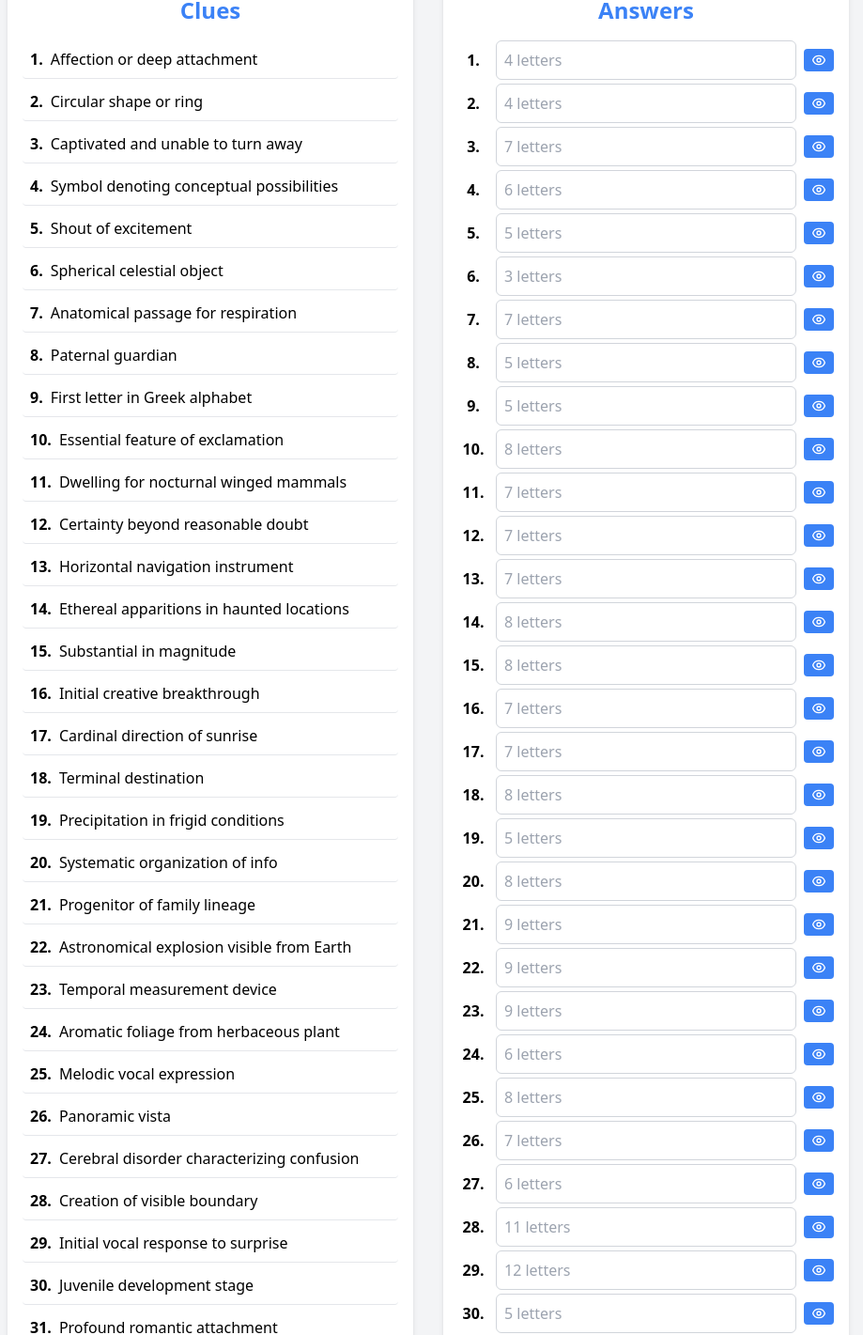
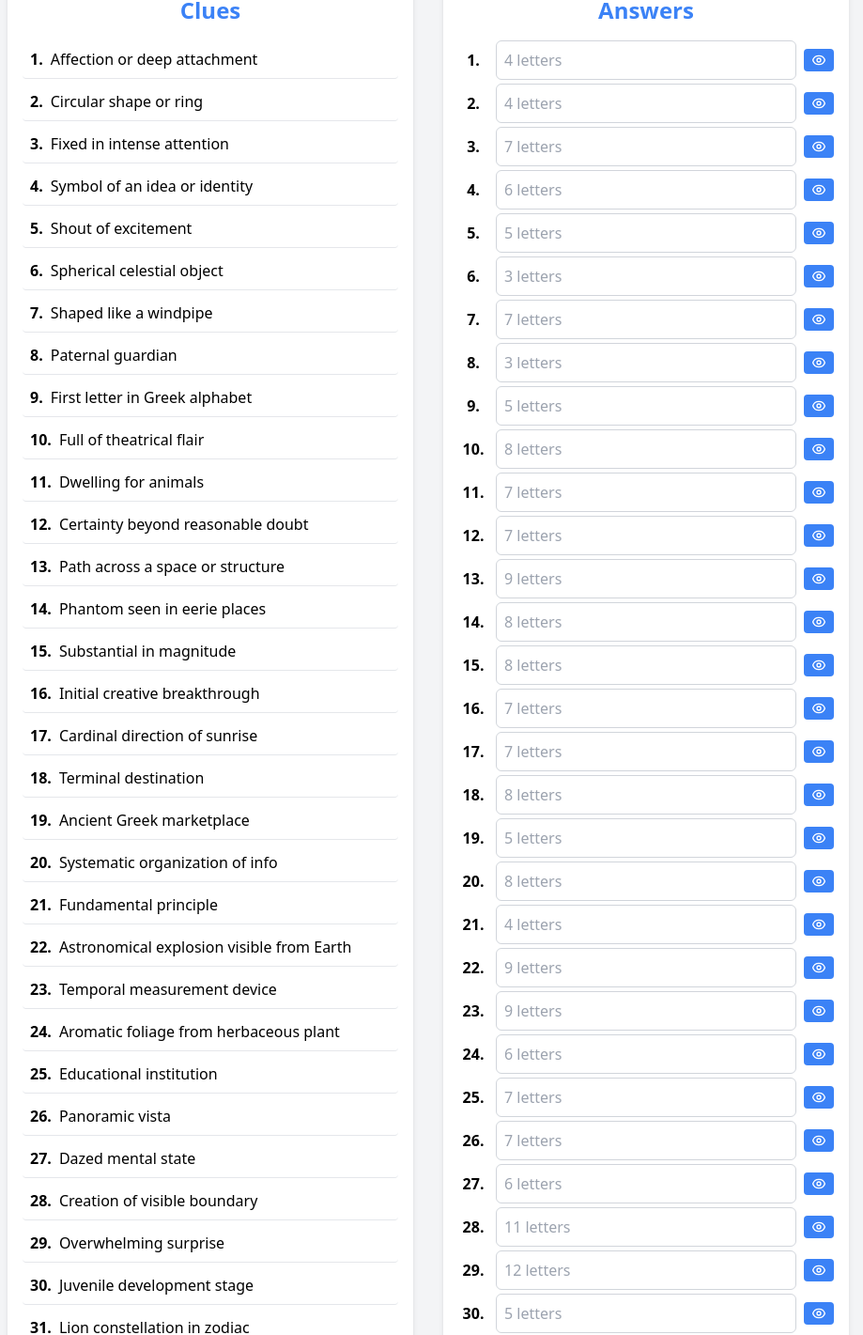
Before and after one commit to lperry25/fathers-day-puzzle, a Next.js app: page / in a window 1280 px wide. Shown: the part 193-1614 px from the top of the page at 94% size, without its empty margins (184-1103 px from the left). Built offline with nearby package versions, Linux system fonts and the light colour scheme.

Commit message:
finalize the puzzle

```diff
--- a/components/PuzzleGrid.tsx
+++ b/components/PuzzleGrid.tsx
@@ -1,29 +1,28 @@
 import { useState, useEffect } from 'react';
-import { useRouter } from 'next/router';
 
 // Define the puzzle clues and answers - removing punctuation from answers
 const puzzleData = [
   // LOVE
   { id: 1, clue: "Affection or deep attachment", answer: "LOVE", messageLetters: [0] }, // L
   { id: 2, clue: "Circular shape or ring", answer: "LOOP", messageLetters: [1] }, // O
-  { id: 3, clue: "Captivated and unable to turn away", answer: "RIVETED", messageLetters: [2] }, // V
-  { id: 4, clue: "Symbol denoting conceptual possibilities", answer: "EMBLEM", messageLetters: [0] }, // E
+  { id: 3, clue: "Fixed in intense attention", answer: "RIVETED", messageLetters: [2] }, // V
+  { id: 4, clue: "Symbol of an idea or identity", answer: "EMBLEM", messageLetters: [0] }, // E
 
   // YOU
   { id: 5, clue: "Shout of excitement", answer: "YODEL", messageLetters: [0] }, // Y
-  { id: 6, clue: "Spherical celestial object", answer: "ORB", messageLetters: [0] }, // O - fixed from ORION
-  { id: 7, clue: "Anatomical passage for respiration", answer: "TUBULAR", messageLetters: [1] }, // U
+  { id: 6, clue: "Spherical celestial object", answer: "ORB", messageLetters: [0] }, // O
+  { id: 7, clue: "Shaped like a windpipe", answer: "TUBULAR", messageLetters: [1] }, // U
 
   // DAD
-  { id: 8, clue: "Paternal guardian", answer: "DADDY", messageLetters: [0] }, // D
+  { id: 8, clue: "Paternal guardian", answer: "DAD", messageLetters: [0] }, // D
   { id: 9, clue: "First letter in Greek alphabet", answer: "ALPHA", messageLetters: [0] }, // A
-  { id: 10, clue: "Essential feature of exclamation", answer: "DRAMATIC", messageLetters: [0] }, // D
+  { id: 10, clue: "Full of theatrical flair", answer: "DRAMATIC", messageLetters: [0] }, // D
 
   // HAVE
-  { id: 11, clue: "Dwelling for nocturnal winged mammals", answer: "HABITAT", messageLetters: [0] }, // H
+  { id: 11, clue: "Dwelling for animals", answer: "HABITAT", messageLetters: [0] }, // H
   { id: 12, clue: "Certainty beyond reasonable doubt", answer: "ASSURED", messageLetters: [0] }, // A
-  { id: 13, clue: "Horizontal navigation instrument", answer: "SEXTANT", messageLetters: [2] }, // V
-  { id: 14, clue: "Ethereal apparitions in haunted locations", answer: "SPECTERS", messageLetters: [2] }, // E
+  { id: 13, clue: "Path across a space or structure", answer: "TRAVERSAL", messageLetters: [3] }, // V
+  { id: 14, clue: "Phantom seen in eerie places", answer: "SPECTERS", messageLetters: [2] }, // E
 
   // A
   { id: 15, clue: "Substantial in magnitude", answer: "GIGANTIC", messageLetters: [3] }, // A
@@ -32,35 +31,35 @@ const puzzleData = [
   { id: 16, clue: "Initial creative breakthrough", answer: "GENESIS", messageLetters: [0] }, // G
   { id: 17, clue: "Cardinal direction of sunrise", answer: "EASTERN", messageLetters: [5] }, // R
   { id: 18, clue: "Terminal destination", answer: "ENDPOINT", messageLetters: [0] }, // E
-  { id: 19, clue: "Precipitation in frigid conditions", answer: "SLEET", messageLetters: [0] }, // A - wrong
-  { id: 20, clue: "Systematic organization of info", answer: "TAXONOMY", messageLetters: [1] }, // T
+  { id: 19, clue: "Ancient Greek marketplace", answer: "AGORA", messageLetters: [0] }, // A
+  { id: 20, clue: "Systematic organization of info", answer: "TAXONOMY", messageLetters: [0] }, // T
 
   // FATHER
-  { id: 21, clue: "Progenitor of family lineage", answer: "PATRIARCH", messageLetters: [3] }, // F - wrong
+  { id: 21, clue: "Fundamental principle", answer: "FACT", messageLetters: [0] }, // F
   { id: 22, clue: "Astronomical explosion visible from Earth", answer: "SUPERNOVA", messageLetters: [8] }, // A
   { id: 23, clue: "Temporal measurement device", answer: "TIMEPIECE", messageLetters: [0] }, // T
   { id: 24, clue: "Aromatic foliage from herbaceous plant", answer: "HERBAL", messageLetters: [0] }, // H
-  { id: 25, clue: "Melodic vocal expression", answer: "CHANTING", messageLetters: [4] }, // E - wrong
+  { id: 25, clue: "Educational institution", answer: "COLLEGE", messageLetters: [4] }, // E
   { id: 26, clue: "Panoramic vista", answer: "SCENERY", messageLetters: [5] }, // R
 
   // 'S
-  { id: 27, clue: "Cerebral disorder characterizing confusion", answer: "STUPOR", messageLetters: [0] }, // S
+  { id: 27, clue: "Dazed mental state", answer: "STUPOR", messageLetters: [0] }, // S
 
   // DAY!
   { id: 28, clue: "Creation of visible boundary", answer: "DEMARCATION", messageLetters: [0] }, // D
-  { id: 29, clue: "Initial vocal response to surprise", answer: "ASTONISHMENT", messageLetters: [0] }, // A
+  { id: 29, clue: "Overwhelming surprise", answer: "ASTONISHMENT", messageLetters: [0] }, // A
   { id: 30, clue: "Juvenile development stage", answer: "YOUTH", messageLetters: [0] }, // Y
 
   // LOVE
-  { id: 31, clue: "Profound romantic attachment", answer: "ADORATION", messageLetters: [3] }, // L - wrong
+  { id: 31, clue: "Lion constellation in zodiac", answer: "LEO", messageLetters: [0] }, // L
   { id: 32, clue: "Vacant space above surface", answer: "OVERHEAD", messageLetters: [0] }, // O
   { id: 33, clue: "Triumphant gladiatorial gesture", answer: "VICTORY", messageLetters: [0] }, // V
   { id: 34, clue: "Essential element for respiration", answer: "OXYGEN", messageLetters: [4] }, // E
 
   // LAURA
   { id: 35, clue: "Directional illuminating device", answer: "FLASHLIGHT", messageLetters: [1] }, // L
-  { id: 36, clue: "Atmosphere surrounding celestial body", answer: "AURA", messageLetters: [0] }, // A
-  { id: 37, clue: "Naval fleet's defensive formation", answer: "ARMADA", messageLetters: [1] }, // U - wrong
+  { id: 36, clue: "Spiritual or emotional radiance", answer: "AURA", messageLetters: [0] }, // A
+  { id: 37, clue: "Underground passage", answer: "TUNNEL", messageLetters: [1] }, // U
   { id: 38, clue: "Circular theatrical platform", answer: "ARENA", messageLetters: [1] }, // R
   { id: 39, clue: "Primary visual representation", answer: "APPEARANCE", messageLetters: [0] }, // A
 
```
